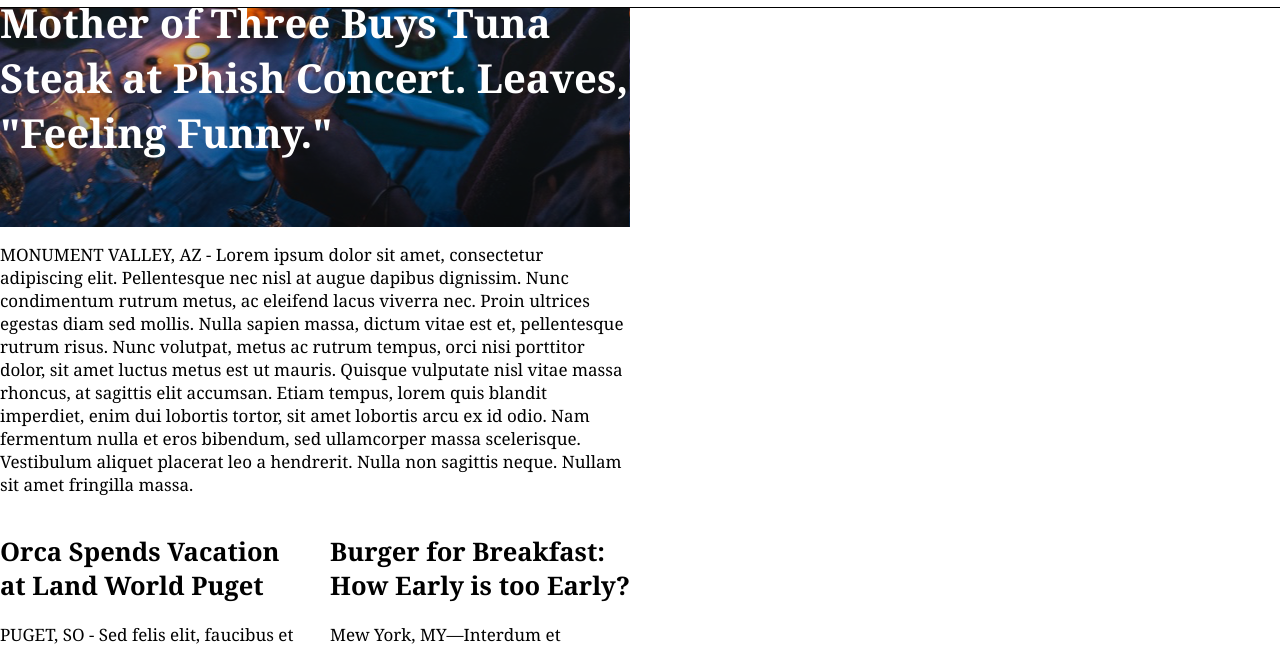
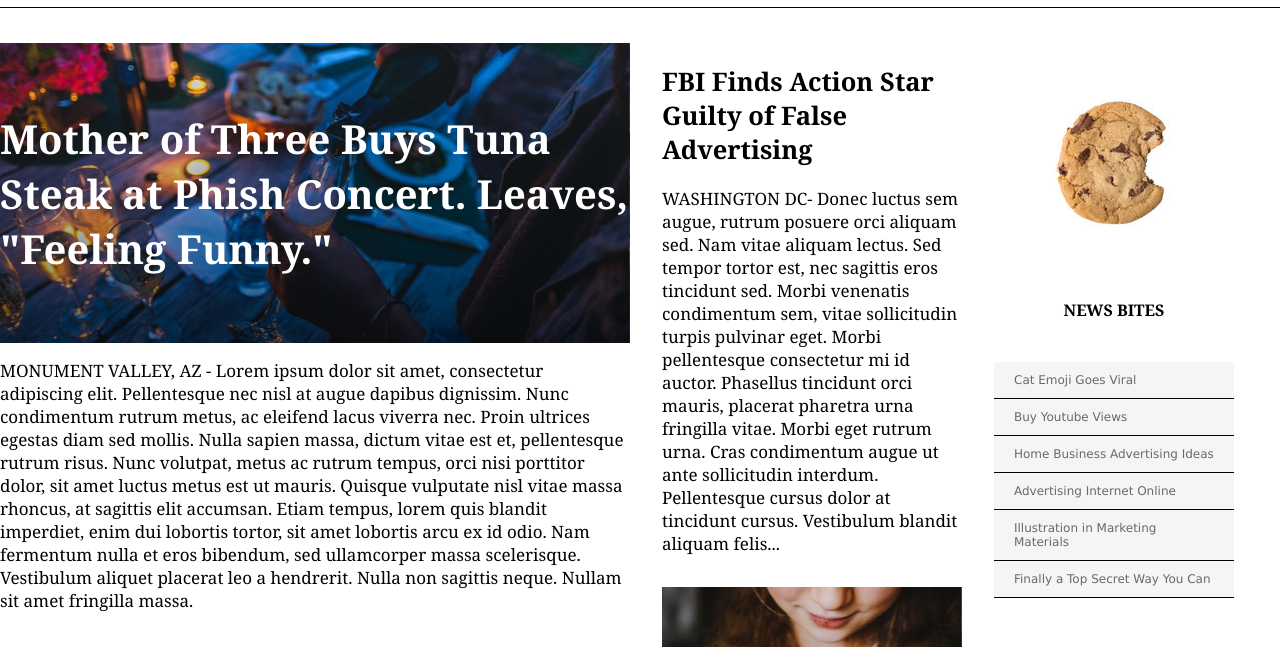
Before and after one commit to grapefruitdesign/mytimes, a plain HTML site: page index.html in a window 1280 px wide. Shown: the part 73-720 px from the top of the page. Drawn offline with Linux system fonts and the light colour scheme.

Commit message:
Fix Container

```diff
--- a/index.html
+++ b/index.html
@@ -18,7 +18,7 @@
       </nav>
     </header>
     <!-- Main Content Container -->
-    <div class"content">
+    <div class="content">
       <!-- First News Column -->
       <div class="column large">
         <div class="lead-story">
```
